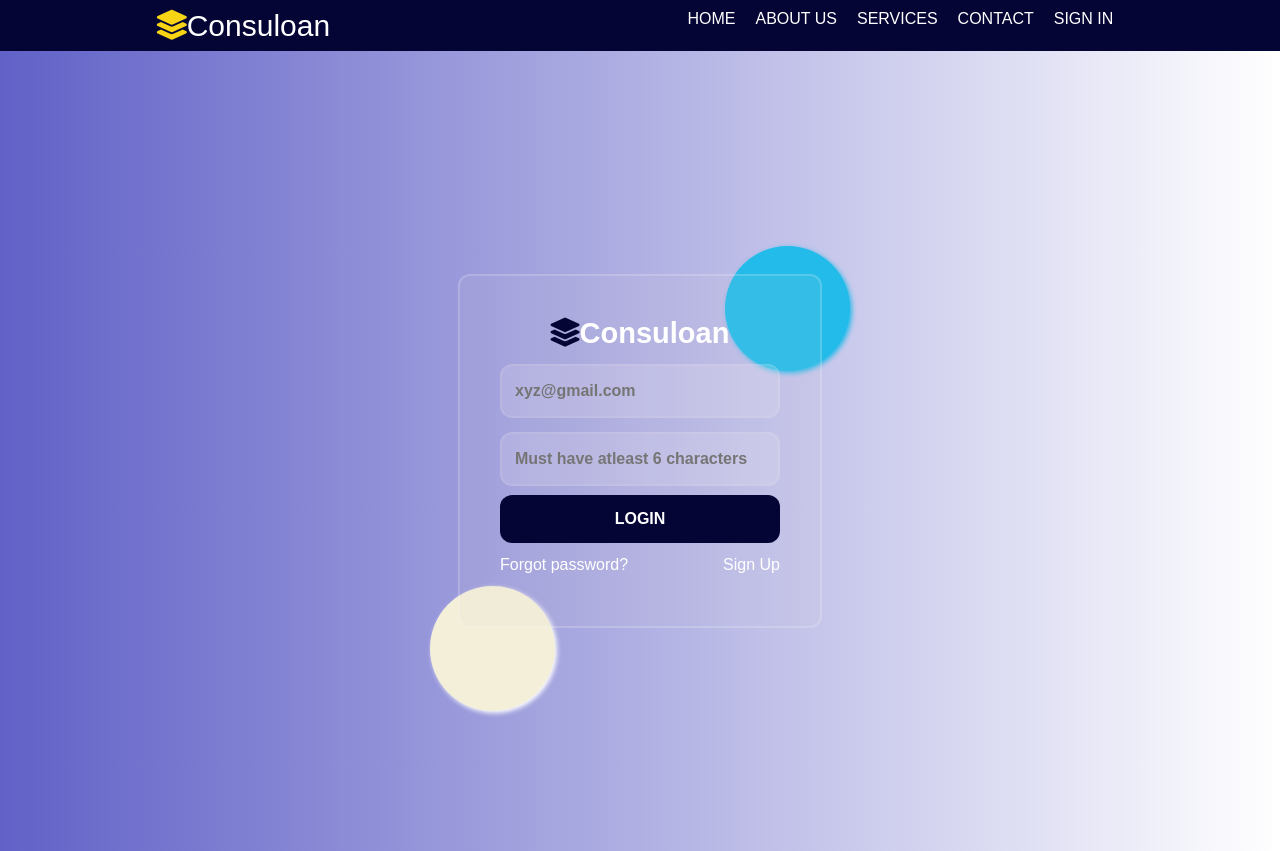
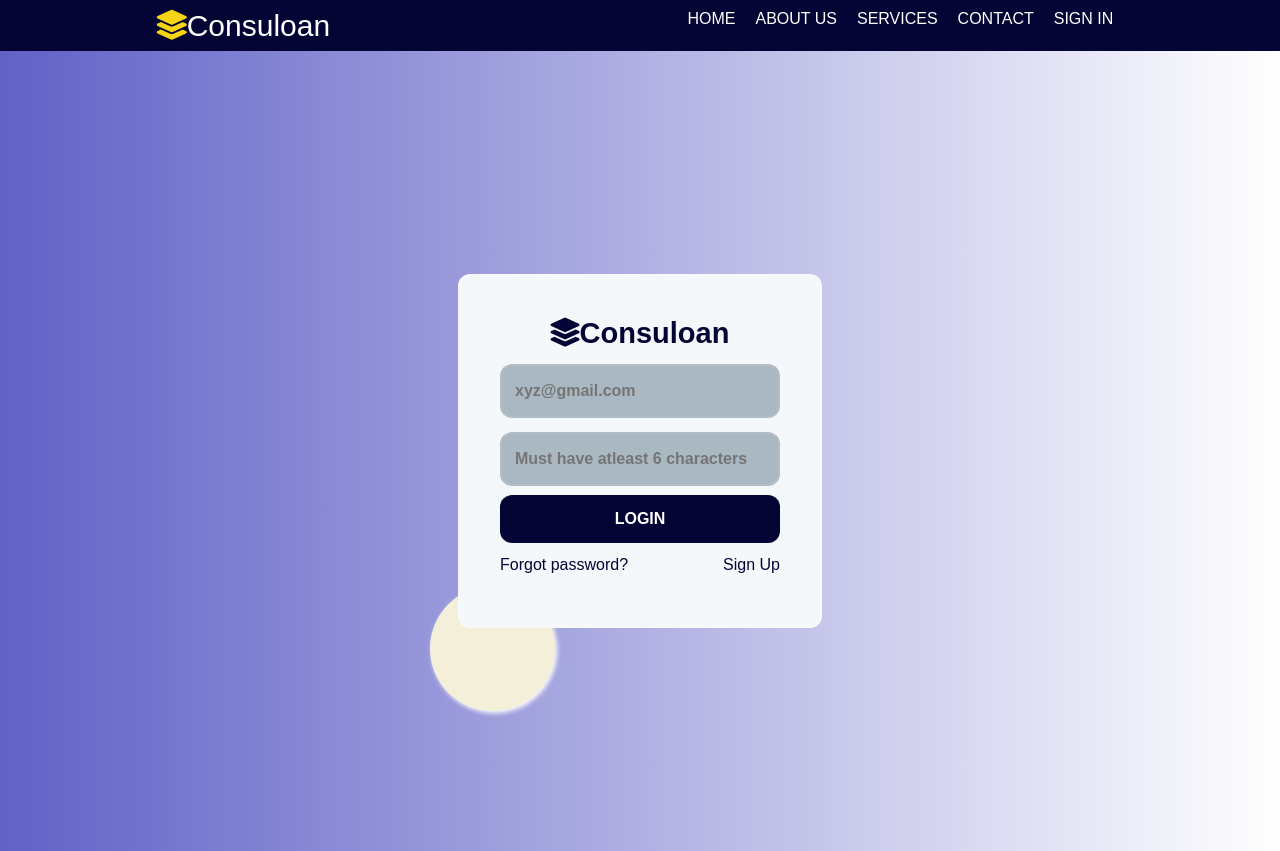
Before and after one commit to Toriiaa/Consuloan, a plain HTML site: page signin.html in a window 1280 px wide. Drawn offline with nearby package versions, Linux system fonts and the light colour scheme.

Commit message:
sign up colors

```diff
--- a/css/signin.css
+++ b/css/signin.css
@@ -6,7 +6,7 @@
   height: 100vh;
 }
 .inner-container {
-  background-color: rgba(221, 213, 213, 0.089);
+  background-color: #f5f8fa;
   border-radius: 12px;
   padding: 30px;
   border: 2px solid rgba(255, 255, 255, 0.178);
@@ -26,7 +26,7 @@ input {
   margin: 5px 0;
   width: 100%;
   border-radius: 12px;
-  background-color: rgba(250, 244, 244, 0.171);
+  background-color: #aab8c2;
   color: whitesmoke;
   font-weight: bold;
   border: 2px solid rgba(250, 244, 244, 0.089);
@@ -65,7 +65,7 @@ body {
   box-shadow: 2px 2px 5px white;
   z-index: -1;
 }
-.image-container {
+/* .image-container {
   background-color: #23bbe9;
   border-radius: 51%;
   width: 125px;
@@ -75,4 +75,4 @@ body {
   right: -30px;
   box-shadow: 2px 2px 5px #23bbe9;
   z-index: -1;
-}
+} */
--- a/signin.html
+++ b/signin.html
@@ -69,7 +69,7 @@
               "
             >
               <div>
-                <h2 style="text-align: center" class="">
+                <h2 style="text-align: center; color: rgb(5, 5, 53)" class="">
                   <i style="color: rgb(5, 5, 53)" class="fas fa-layer-group"></i
                   >Consuloan
                 </h2>
@@ -102,8 +102,8 @@
                 "
                 class="second-container"
               >
-                <div>Forgot password?</div>
-                <div>Sign Up</div>
+                <div style="color: rgb(5, 5, 53)">Forgot password?</div>
+                <div style="color: rgb(5, 5, 53)">Sign Up</div>
               </div>
             </form>
             <div class="image-container2"></div>
```
